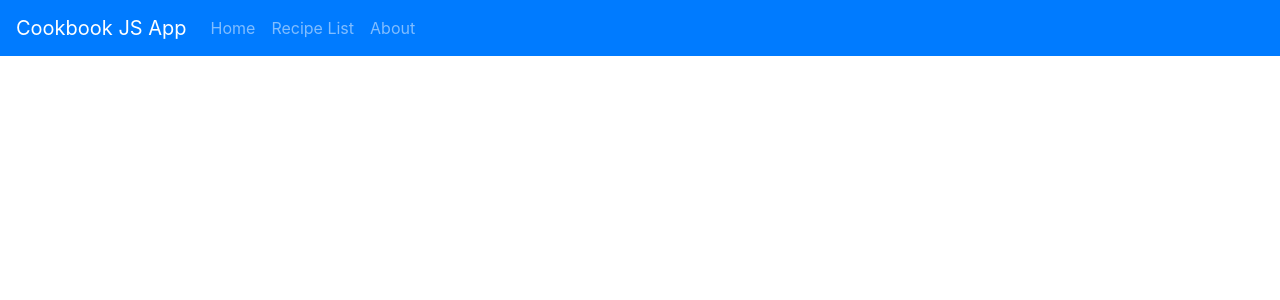
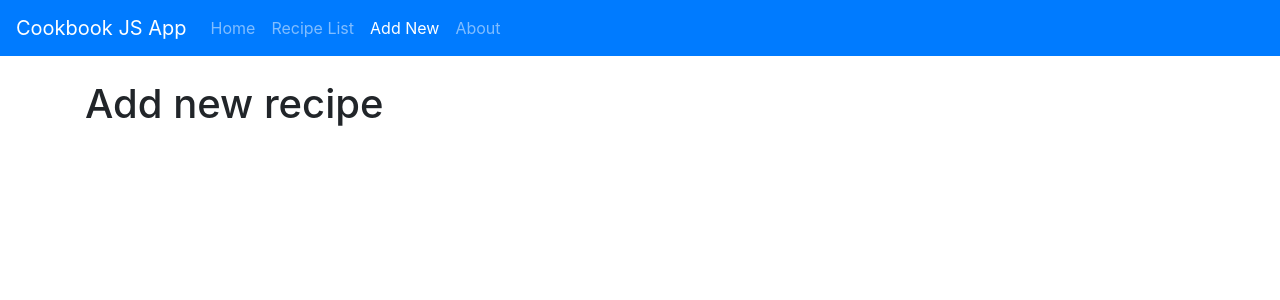
Before and after one commit to DiFly/cook-book-js-demo, a React (Create React App) app: page /add-new-recipe in a window 1280 px wide. Shown: the top 300 px of the page. Built offline with nearby package versions, Linux system fonts and the light colour scheme.

Commit message:
Add new page 'AddRecipe'

```diff
--- a/src/App.js
+++ b/src/App.js
@@ -4,6 +4,7 @@ import {Home} from "./pages/Home";
 import {About} from "./pages/About";
 import {Navbar} from "./components/Navbar";
 import {RecipeList} from "./pages/RecipeList";
+import { AddRecipe } from './pages/AddRecipe';
 
 function App() {
     return (
@@ -13,6 +14,7 @@ function App() {
                 <Switch>
                     <Route path={'/'} exact component={Home} />
                     <Route path={'/recipes'} exact component={RecipeList} />
+                    <Route path={'/add-new-recipe'} exact component={AddRecipe} />
                     <Route path={'/about'} exact component={About} />
                 </Switch>
             </div>
--- a/src/components/Navbar.js
+++ b/src/components/Navbar.js
@@ -3,31 +3,29 @@ import { NavLink } from "react-router-dom";
 
 export const Navbar = () => (
          <nav className="navbar navbar-dark navbar-expand-lg bg-primary">
-        <div className="navbar-brand">
-            Cookbook JS App
-        </div>
+           <div className="navbar-brand">Cookbook JS App</div>
 
            <ul className="navbar-nav">
              <li className="nav-item">
-                <NavLink
-                    className="nav-link"
-                    to="/"
-                    exact
-                >Home</NavLink>
+               <NavLink className="nav-link" to="/" exact>
+                 Home
+               </NavLink>
              </li>
              <li className="nav-item">
-                <NavLink
-                    className="nav-link"
-                    to="/recipes"
-                >Recipe List</NavLink>
+               <NavLink className="nav-link" to="/recipes">
+                 Recipe List
+               </NavLink>
              </li>
              <li className="nav-item">
-                <NavLink
-                    className="nav-link"
-                    to="/about"
-                >About</NavLink>
+               <NavLink className="nav-link" to="/add-new-recipe">
+                 Add New
+               </NavLink>
              </li>
-
+             <li className="nav-item">
+               <NavLink className="nav-link" to="/about">
+                 About
+               </NavLink>
+             </li>
            </ul>
          </nav>
-)
+       );
--- /dev/null
+++ b/src/pages/AddRecipe.js
@@ -0,0 +1,9 @@
+import React, { Fragment } from 'react';
+
+export const AddRecipe = () => {
+    return (
+        <Fragment>
+            <h1>Add new recipe</h1>
+        </Fragment>
+    )
+}
```
Also changed, not shown: 1 other file (tests, documents, lock files or other folders). Lines whose indentation alone changed are shown as unchanged.
